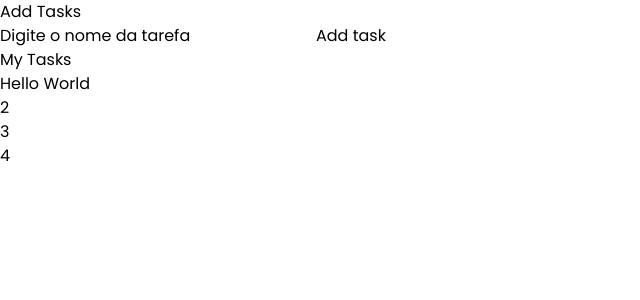
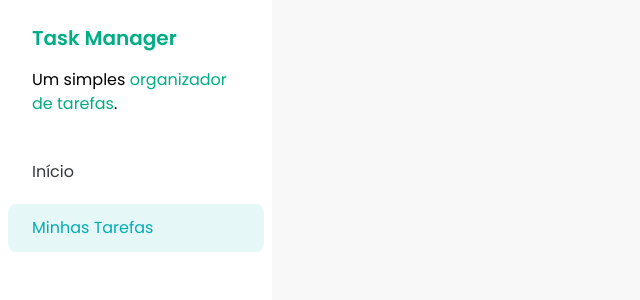
Before and after one commit to CristopherMartarello/task-manager, a React (Vite) app: page / in a window 1280 px wide. Shown: the top 300 px of the page, without its empty margins (0-640 px from the left). Built offline with nearby package versions, Linux system fonts and the light colour scheme.

Commit message:
feat: add Sidebar and SidebarButton components

```diff
--- a/src/App.jsx
+++ b/src/App.jsx
@@ -1,7 +1,11 @@
-import Tasks from './components/Tasks';
+import Sidebar from './components/Sidebar';
 
 const App = () => {
-  return <Tasks />;
+  return (
+    <div>
+      <Sidebar />
+    </div>
+  );
 };
 
 export default App;
--- /dev/null
+++ b/src/components/Sidebar.jsx
@@ -0,0 +1,22 @@
+import SidebarButton from './SidebarButton';
+
+const Sidebar = () => {
+  return (
+    <div className="h-screen w-[272px] bg-white">
+      <div className="space-y-4 px-8 py-6">
+        <h1 className="text-xl font-semibold text-[#00AD85]">Task Manager</h1>
+        <p>
+          Um simples{' '}
+          <span className="text-[#00AD85]">organizador de tarefas</span>.
+        </p>
+      </div>
+
+      <div className="flex flex-col gap-2 p-2">
+        <SidebarButton variant={'default'}>Início</SidebarButton>
+        <SidebarButton variant={'selected'}>Minhas Tarefas</SidebarButton>
+      </div>
+    </div>
+  );
+};
+
+export default Sidebar;
--- /dev/null
+++ b/src/components/SidebarButton.jsx
@@ -0,0 +1,19 @@
+const SidebarButton = ({ children, variant }) => {
+  const getVariantClasses = () => {
+    if (variant === 'default') {
+      return 'text-[#35383E]';
+    }
+
+    if (variant === 'selected') {
+      return 'bg-[#E6F7F8] text-[#00ADB5]';
+    }
+  };
+
+  return (
+    <a href="#" className={`rounded-lg px-6 py-3 ${getVariantClasses()}`}>
+      {children}
+    </a>
+  );
+};
+
+export default SidebarButton;
--- a/src/index.css
+++ b/src/index.css
@@ -128,4 +128,8 @@
     font-weight: 100;
     font-style: italic;
   }
+
+  body {
+    @apply bg-[#f8f8f8];
+  }
 }
```
